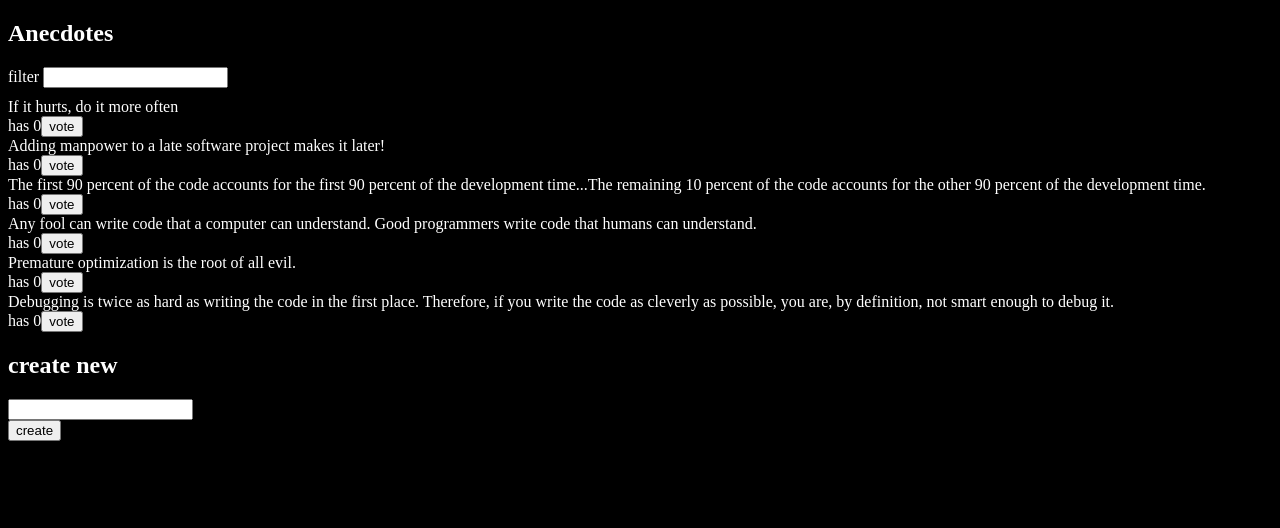
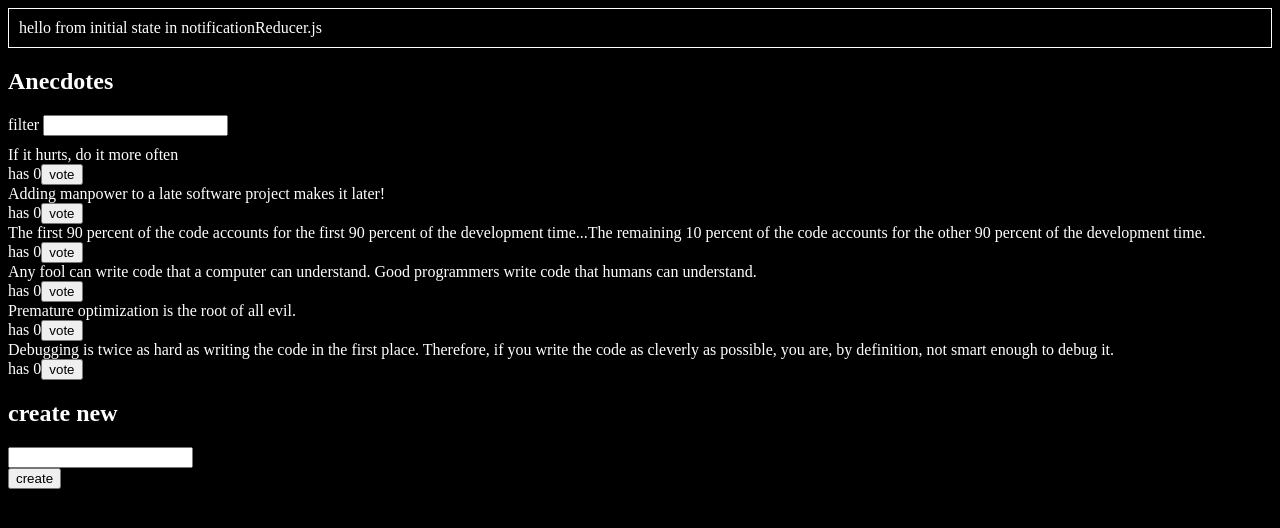
Before and after one commit to KarolKarnas/full-stack-open, a React (Create React App) app in the folder part6/redux-anecdotes/: page / in a window 1280 px wide. Shown: the top 528 px of the page. Built offline with nearby package versions, Linux system fonts and the light colour scheme.

Commit message:
6.12 Better anecdotes, step10

```diff
--- a/part6/redux-anecdotes/src/App.js
+++ b/part6/redux-anecdotes/src/App.js
@@ -1,10 +1,12 @@
 import AnecdoteForm from './components/AnecdoteForm'
 import AnecdoteList from './components/AnecdoteList'
 import Filter from './components/Filter'
+import Notification from './components/Notification'
 
 const App = () => {
 	return (
 		<div>
+			<Notification />
 			<h2>Anecdotes</h2>
 			<Filter />
 			<AnecdoteList />
--- a/part6/redux-anecdotes/src/components/Notification.js
+++ b/part6/redux-anecdotes/src/components/Notification.js
@@ -1,14 +1,13 @@
+import { useSelector } from 'react-redux'
+
 const Notification = () => {
-  const style = {
-    border: 'solid',
-    padding: 10,
-    borderWidth: 1
-  }
-  return (
-    <div style={style}>
-      render here notification...
-    </div>
-  )
+	const notification = useSelector((state) => state.notification)
+	const style = {
+		border: 'solid',
+		padding: 10,
+		borderWidth: 1,
+	}
+	return <div style={style}>{notification}</div>
 }
 
 export default Notification
--- /dev/null
+++ b/part6/redux-anecdotes/src/reducers/notificationReducer.js
@@ -0,0 +1,17 @@
+import { createSlice } from '@reduxjs/toolkit'
+
+
+const notificationSlice = createSlice({
+  name: 'notification',
+  initialState: 'hello from initial state in notificationReducer.js',
+  reducers: {
+    createNotification(state, action) {
+      const notification = action.payload
+      return notification
+
+    }
+  }
+})
+
+export const { createNotification } = notificationSlice.actions
+export default notificationSlice.reducer
--- a/part6/redux-anecdotes/src/store.js
+++ b/part6/redux-anecdotes/src/store.js
@@ -2,11 +2,13 @@
 
 import anecdoteReducer from './reducers/anecdoteReducer'
 import filterReducer from './reducers/filterReducer'
+import notificationReducer from './reducers/notificationReducer'
 
 const store = configureStore({
   reducer: {
     anecdotes: anecdoteReducer,
-    filter: filterReducer
+    filter: filterReducer,
+    notification: notificationReducer
   }
 })
 
```
